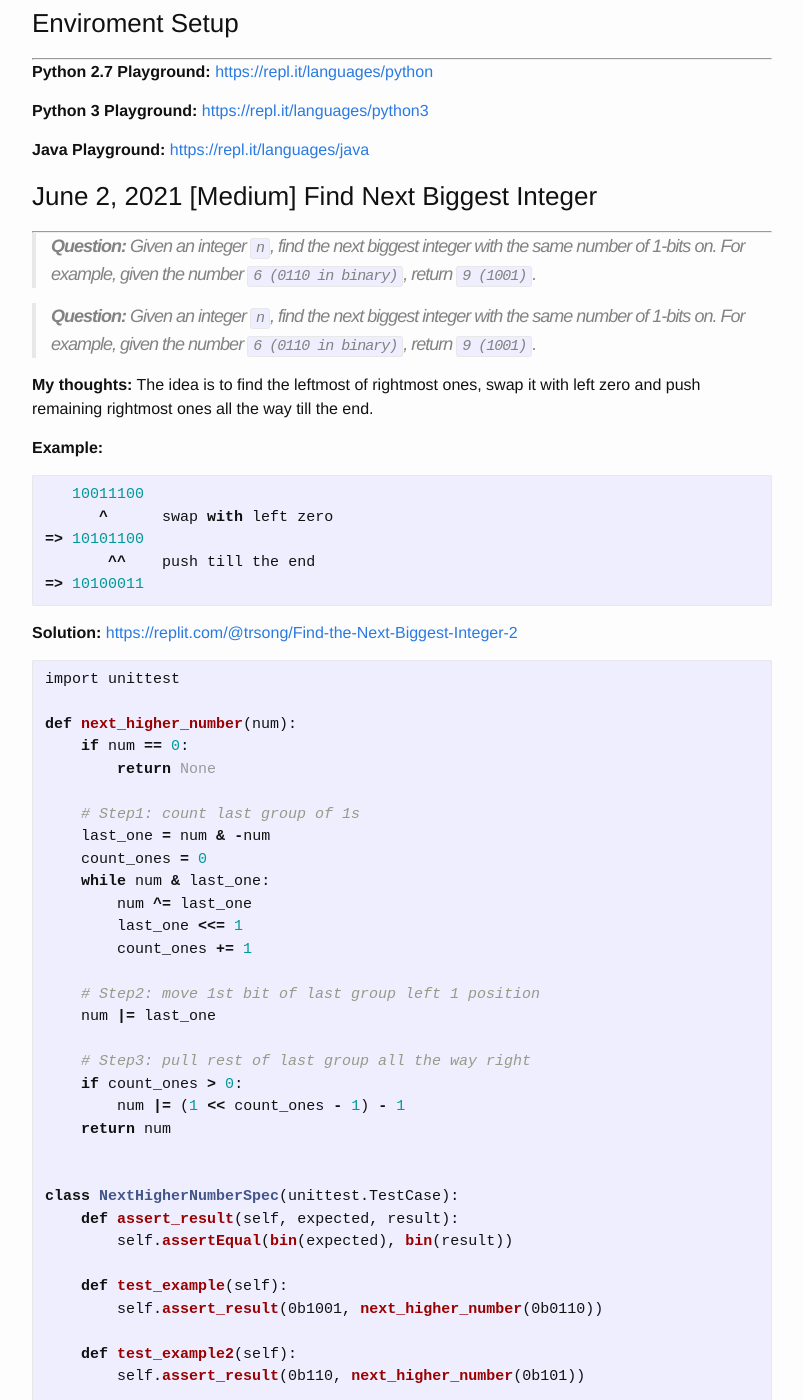
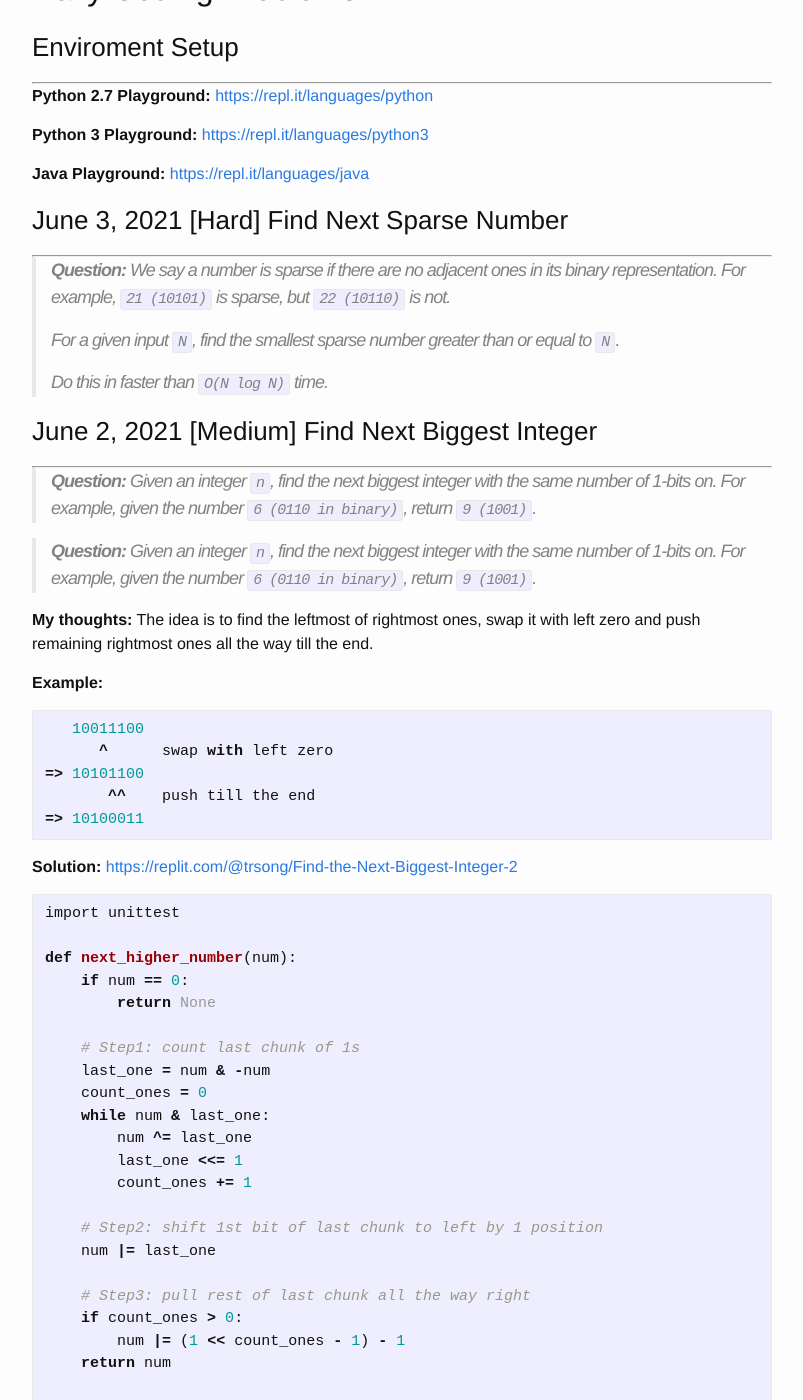
Before and after one commit to trsong/trsong.github.io, a Jekyll site: the page built from _posts/2021-05-01-DailyQuestionsMay.md, in a window 1280 px wide and 1400 px high, scrolled down 1114 px. Shown: the whole window, without its empty margins (238-1041 px from the left). Built offline with Jekyll 4.4.1, drawn with Linux system fonts in a browser that asks for light colours; some of the changed text lies outside the part shown.

Commit message:
Add June 3 question

```diff
--- a/_posts/2021-05-01-DailyQuestionsMay.md
+++ b/_posts/2021-05-01-DailyQuestionsMay.md
@@ -17,6 +17,15 @@ categories: Python/Java
 **Python 3 Playground:** [https://repl.it/languages/python3](https://repl.it/languages/python3)
 
 **Java Playground:** [https://repl.it/languages/java](https://repl.it/languages/java)
+
+
+### June 3, 2021 \[Hard\] Find Next Sparse Number
+---
+> **Question:** We say a number is sparse if there are no adjacent ones in its binary representation. For example, `21 (10101)` is sparse, but `22 (10110)` is not.
+>
+> For a given input `N`, find the smallest sparse number greater than or equal to `N`.
+>
+> Do this in faster than `O(N log N)` time.
 
 
 ### June 2, 2021 \[Medium\] Find Next Biggest Integer
@@ -44,7 +53,7 @@ def next_higher_number(num):
     if num == 0:
         return None
 
-    # Step1: count last group of 1s
+    # Step1: count last chunk of 1s
     last_one = num & -num
     count_ones = 0
     while num & last_one:
@@ -52,10 +61,10 @@ def next_higher_number(num):
         last_one <<= 1
         count_ones += 1
 
-    # Step2: move 1st bit of last group left 1 position
+    # Step2: shift 1st bit of last chunk to left by 1 position
     num |= last_one
 
-    # Step3: pull rest of last group all the way right
+    # Step3: pull rest of last chunk all the way right
     if count_ones > 0:
         num |= (1 << count_ones - 1) - 1
     return num
```
